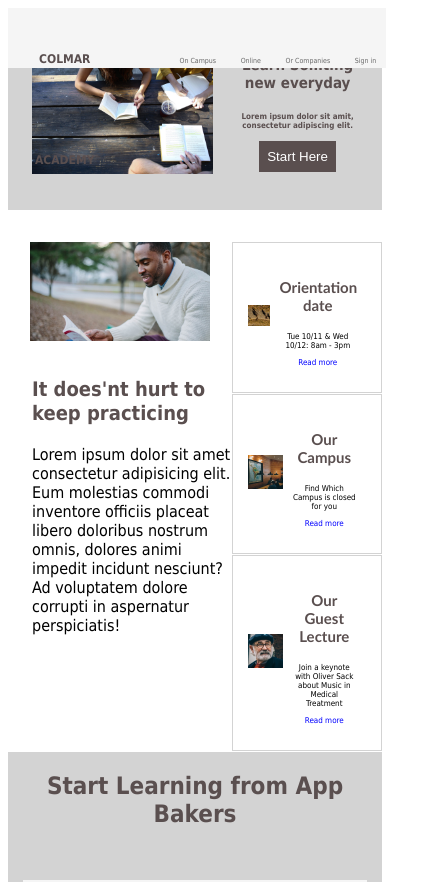
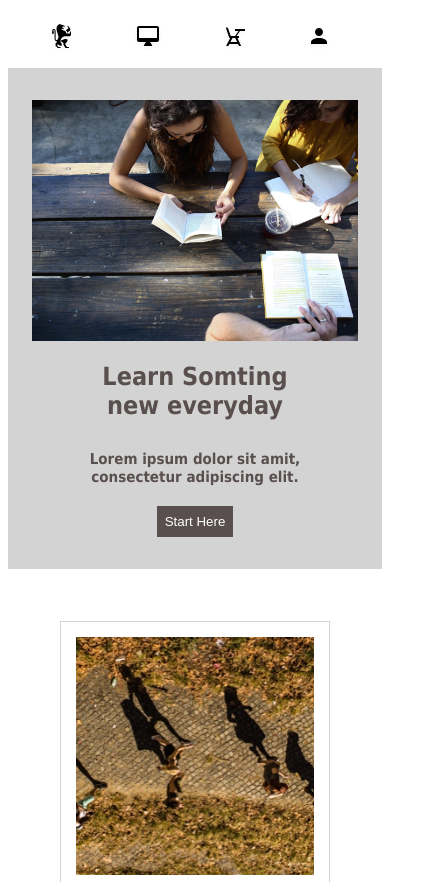
Before and after one commit to Shahmir-Khanzada/Colmar-academy, a plain HTML site: page index.html in a window 390 px wide. Shown: the top 882 px of the page, 439 px wide, since content can reach past the window. Drawn offline with Linux system fonts and the light colour scheme.

Commit message:
Fully Responsive

```diff
--- a/index.html
+++ b/index.html
@@ -10,24 +10,46 @@
 
 <body>
                      <!--Header Section-->
+
     <header>
-        <div class="wrapper">
+        <div class="navbar-container">
+        <div class="navbar-logo">
+            <img src="../colmar-academy/resources/images/ic-logo.svg"  alt="">
+            <h1>COLMAR<span>ACADEMY</span></h1>
+        </div>
+        <div class="navbar-items">
+            <ul>
+                <li>
+                    <a href="#">
+                        <div class="navbar-item-text">On Campus</div>
+                        <img class="navbar-item-image" src="../colmar-academy/resources/images/ic-logo.svg" alt="">
+                    </a>
+                </li>
+                <li>
+                    <a href="#">
+                        <div class="navbar-item-text">Online</div>
+                        <img class="navbar-item-image" src="../colmar-academy/resources/images/ic-online.svg" alt="">
+                    </a>
+                </li>
+                <li>
+                    <a href="#">
+                        <div class="navbar-item-text">Or Companies</div>
+                        <img class="navbar-item-image" src="../colmar-academy/resources/images/ic-on-campus.svg" alt="">
+                    </a>
+                </li>
+                <li>
+                    <a href="#">
+                        <div class="navbar-item-text">Sign In</div>
+                        <img class="navbar-item-image" src="../colmar-academy/resources/images/ic-login.svg" alt="">
+                    </a>
+                </li>
+            </ul>
+        </div>
 
-            <div class="logo">
-            <a href="#">COLMAR ACADEMY</a>
-            </div>
+    </div>
+    </header>
 
-            <nav>
 
-             <a href="#"> On Campus</a>
-             <a href="#"> Online</a>
-            <a href="#"> Or Companies</a>
-            <a href="#"> Sign in</a>
-
-             </nav>
-
-         </div>
-    </header>
 
                      <!--Banner Section-->
 
@@ -178,6 +200,8 @@
                 <!--Thesis Section-->
 
                 <div class="thesis-sec">
+
+
                     <div class="thesis-content">
                         <div class="info-video"><video src="../colmar-academy/resources/images/thesis.mp4" alt=""> </div>
                         <div class="info-text">
@@ -208,7 +232,10 @@
 
                         </div>
                     </div>
-                    </div>
+                </div>
+
+
+
         </div>
         </div>
         <hr>
--- a/style.css
+++ b/style.css
@@ -7,7 +7,74 @@ body {
     font-family: Tahoma, Geneva, Verdana, sans-serif;
 }
 
-header {
+.navbar-items {
+    display: flex;
+    align-items: center;
+}
+
+.navbar-items img {
+    display: none;
+}
+
+
+.navbar-logo {
+    display: flex;
+}
+
+.navbar-logo h1 {
+    font-size: 24px;
+}
+
+
+.navbar-logo h1 span {
+        color: lightgray;
+        font-weight: 500;
+}
+
+.navbar-logo img {
+    margin-right: 4px;
+}
+
+
+.navbar-container {
+    display: flex;
+
+    margin: 0;
+    padding: 0 24px;
+    overflow: hidden;
+    justify-content: space-between;
+  }
+
+  .navbar-items ul {
+    list-style-type: none;
+    margin: 0px;
+  }
+
+  li {
+    float: left;
+  }
+
+  li a {
+    display: block;
+    color: black;
+    text-align: center;
+    padding: 14px 16px;
+    text-decoration: none;
+  }
+
+
+
+
+
+
+
+
+
+
+
+
+
+/* header {
     height: 70px;
     background-color: whitesmoke;
     width: 100%;
@@ -41,7 +108,7 @@ nav a {
     font-size: 20px;
     margin: 0 10px;
     color: dimgray;
-}
+} */
 
 
 
@@ -318,7 +385,6 @@ color: blue;
 }
 
 .start-learning {
-    background-color: lightgray;
     flex-wrap: wrap;
     display: flex;
     align-items: center;
@@ -377,6 +443,7 @@ color: blue;
 .text-container p {
     color: darkgrey;
 }
+
 
 .thesis-sec {
     display: flex;
@@ -483,6 +550,35 @@ color: blue;
 
 /* Small devices (portrait tablets and large phones, 600px and up) */
 @media only screen and (min-width: 576px) and (max-width: 767px ) {
+    .navbar-container {
+        justify-content: center;
+
+    }
+
+    .navbar-items {
+        width: 100%;
+    }
+
+    .navbar-items ul {
+        display: flex;
+        align-items: center;
+        justify-content: space-between;
+        width: 100%;
+        padding: 0;
+    }
+
+    .navbar-logo {
+        display: none;
+    }
+
+    .navbar-items .navbar-item-text {
+        display: none;
+    }
+
+    .navbar-items .navbar-item-image {
+        display: flex
+    }
+
     .banner-text h1 {
         font-size: 25px;
     }
@@ -520,15 +616,7 @@ color: blue;
         font-size: 12px;
     }
 
-    .logo a {
-        font-size: 16px;
-        letter-spacing: 1px;
-    }
 
-    nav a {
-        font-size: 9px;
-        letter-spacing: 1px;
-    }
 
  }
 
@@ -536,29 +624,120 @@ color: blue;
 
 /* Extra small devices (phones, 600px and down) */
 @media only screen and (max-width: 575px) {
+    .navbar-container {
+        justify-content: center;
+    }
+
+    .navbar-items {
+        width: 100%;
+    }
+
+    .navbar-items ul {
+        display: flex;
+        align-items: center;
+        justify-content: space-between;
+        width: 100%;
+        padding: 0;
+    }
+    .navbar-logo {
+        display: none;
+    }
+
+    .navbar-items .navbar-item-text {
+        display: none;
+    }
+
+    .navbar-items .navbar-item-image {
+        display: flex
+    }
+
+    .container {
+        display: flex;
+        flex-direction: column;
+    }
+
+    .banner-image {
+        width: 100%;
+    }
+
+    .banner-text {
+        width: 100%;
+    }
+
     .banner-text h1 {
-        font-size: 15px;
+        font-size: 25px;
     }
 
     .banner-text h4 {
-        font-size: 8px;
+        font-size: 15px;
     }
 
     .main-button {
         width: auto;
     }
 
+    .main-content{
+        display: none;
+    }
+
+    .cards {
+        width: 100%;
+        padding: 52px;
+        display: block;
+    }
+
+    .card {
+        display: block;
+    }
+
+    .card-img {
+        width: 100%;
+    }
+
+    .card-text {
+        width: 100%;
+        padding: 5px;
+    }
+
     .card-text h4 {
         margin: 10px 0px;
+        font-size: 26px;
+    }
+
+    .card-text p {
         font-size: 15px;
     }
 
-    .card-text p {
-        font-size: 8px;
+    .card-text a {
+        font-size: 15 px;
+    }
+                        /* Start Learning Section */
+
+    .text-center {
+        font-size: 20px;
     }
 
-    .card-text a {
-        font-size: 8px;
+    .image-content img {
+        display: none;
+        background-color: gainsboro;
+    }
+
+    .text-container h4 {
+        display: none;
+    }
+
+    .text-container p {
+        display: none;
+    }
+
+    .image-container {
+        display: contents;
+
+    }
+
+    .image-content .text-container {
+        text-align: center;
+        padding: 0;
     }
 
     .info-heading {
@@ -567,10 +746,12 @@ color: blue;
 
     .image-content {
         padding: 5px;
+        margin-bottom: 8px;
+        background-color: lightgray;
     }
 
     .text-container h3 {
-        font-size: 15px;
+        font-size: 20px;
     }
 
     .text-container h4 {
@@ -594,14 +775,24 @@ color: blue;
         width: 97%;
     }
 
-    .logo a {
-        font-size: 12px;
-        letter-spacing: 0px;
+                    /* Thesis Section */
+
+    .thesis-content {
+        width: 100%;
+        padding: 0;
     }
 
-    nav a {
-        font-size: 7px;
-        letter-spacing: 0px;
+    .thesis-content h3 {
+        display: none;
     }
 
+    .thesis-content p {
+        display: none;
+    }
+
+    .thesis-sec .cards {
+        display: none;
+    }
+
+
  }
```
Also changed, not shown: project shared.png (added).
